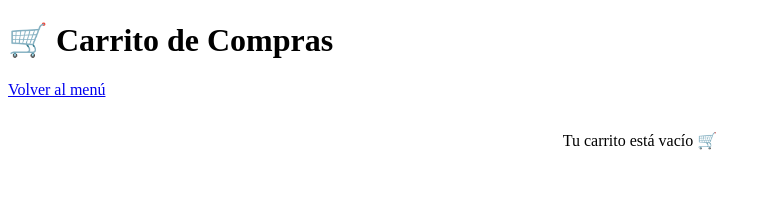
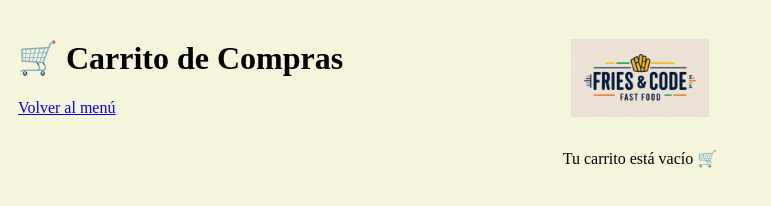
Before and after one commit to JeisonGuerrero/Fries-Code, a website: page asset/paginas/shop.html in a window 1280 px wide. Shown: the whole page, without its empty margins (0-771 px from the left). Drawn offline with Linux system fonts and the light colour scheme.

Commit message:
Probando cambios

```diff
--- a/asset/css/shop.css
+++ b/asset/css/shop.css
@@ -1,28 +1,24 @@
+body {
+  background-color:beige;
+  padding: 10px;
+}
+
+
+
 #carrito-container {
-    display: flex;
-    flex-wrap: wrap;
-    justify-content: center;
-    padding: 1rem;
-    gap: 1rem;
-  }
+  display: flex;
+  flex-wrap: wrap;
+  justify-content: center;
+  padding: 1rem;
+  gap: 1rem;
 
-  #carrito-flotante {
-    position: fixed;
-    top: 80px;
-    right: 10px;
-    background-color: white;
-    border: 2px solid #ccc;
-    padding: 20px;
-    width: 300px;
-    z-index: 1000;
-    box-shadow: 2px 2px 10px rgba(0,0,0,0.3);
-    border-radius: 10px;
-  }
+}
 
-  #carrito-flotante.oculto {
-    display: none;
-  }
+header{
 
-  #lista-carrito li {
-    margin-bottom: 10px;
-  }
+  background-image: url('/Fries-Code/asset/img/Logo.jpg'); /* Ruta de tu imagen */
+  background-size: contain; /* Asegura que la imagen cubra todo el espacio */
+  background-position: center; /* Centra la imagen */
+  background-repeat: no-repeat; /* Evita que la imagen se repita */
+
+}
--- a/asset/paginas/shop.html
+++ b/asset/paginas/shop.html
@@ -7,9 +7,13 @@
   <link rel="stylesheet" href="/Fries-Code/asset/css/shop.css" />
 </head>
 <body>
+
   <header>
-    <h1>🛒 Carrito de Compras</h1>
-    <a href="/Fries-Code/asset/paginas/home.html">Volver al menú</a>
+    <div class="portada-conteiner"></div>
+    <div class="iconos-conteiner">
+      <h1>🛒 Carrito de Compras</h1>
+      <a href="/Fries-Code/asset/paginas/home.html">Volver al menú</a>
+    </div>
   </header>
   <main id="carrito-container">
     <!-- Aquí se mostrarán los productos -->
```
Also changed, not shown: asset/css/home.css (+21 -0 lines).
